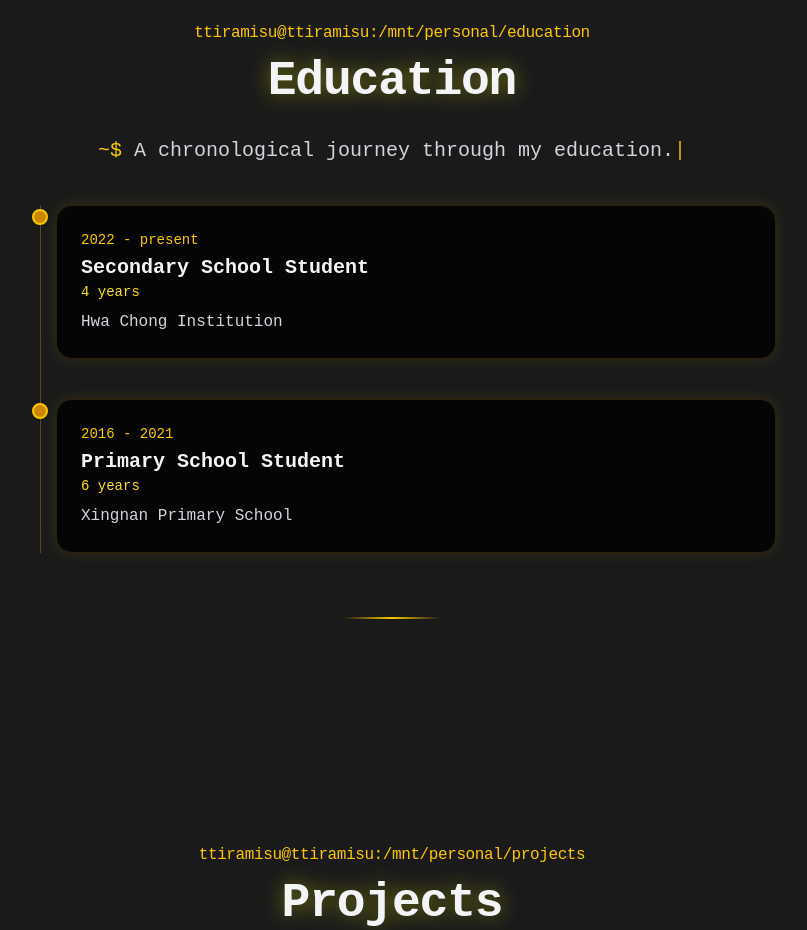
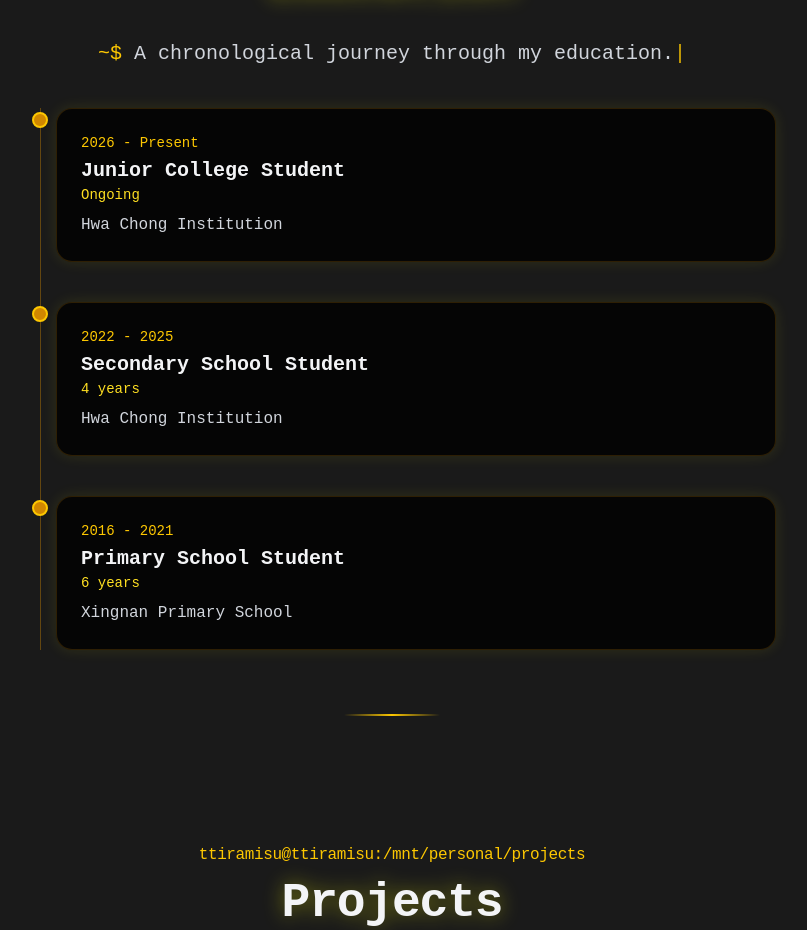
Before and after one commit to ttiramisu/website-personal-2.0, a React (Vite) app: page / in a window 1280 px wide. Shown: the part 1680-2610 px from the top of the page, without its empty margins (248-1055 px from the left). Built offline with nearby package versions, Linux system fonts and the light colour scheme; no server answers; a web font is replaced by a local one.

Commit message:
updated timeline

```diff
--- a/src/data/timelineData.ts
+++ b/src/data/timelineData.ts
@@ -13,9 +13,15 @@
     school: "Xingnan Primary School",
   },
   {
-    year: "2022 - present",
+    year: "2022 - 2025",
     duration: "4 years",
     title: "Secondary School Student",
     school: "Hwa Chong Institution",
   },
+  {
+    year: "2026 - Present",
+    duration: "Ongoing",
+    title: "Junior College Student",
+    school: "Hwa Chong Institution",
+  }
 ];
```
